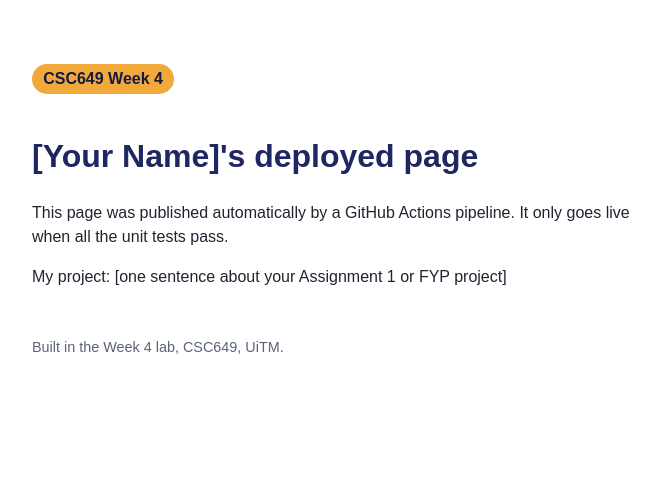
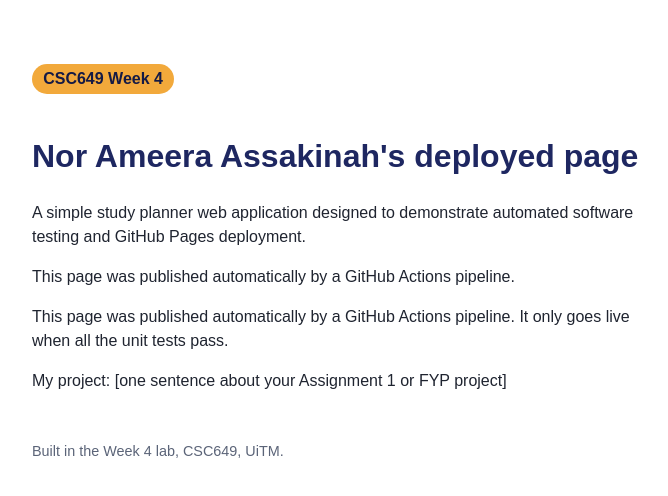
Before and after one commit to ameerajamil/csc649-week4-lab, a plain HTML site: page site/index.html in a window 1280 px wide. Shown: the whole page, without its empty margins (288-956 px from the left). Drawn offline with Linux system fonts and the light colour scheme.

Commit message:
Deploy site with GitHub Pages

```diff
--- a/site/index.html
+++ b/site/index.html
@@ -13,7 +13,9 @@
 </head>
 <body>
   <p class="badge">CSC649 Week 4</p>
-  <h1>[Your Name]'s deployed page</h1>
+  <h1>Nor Ameera Assakinah's deployed page</h1>
+  <p>A simple study planner web application designed to demonstrate automated software testing and GitHub Pages deployment.</p>
+  <p>This page was published automatically by a GitHub Actions pipeline.
   <p>This page was published automatically by a GitHub Actions pipeline.
      It only goes live when all the unit tests pass.</p>
   <p>My project: [one sentence about your Assignment 1 or FYP project]</p>
```
Also changed, not shown: 1 other file.
